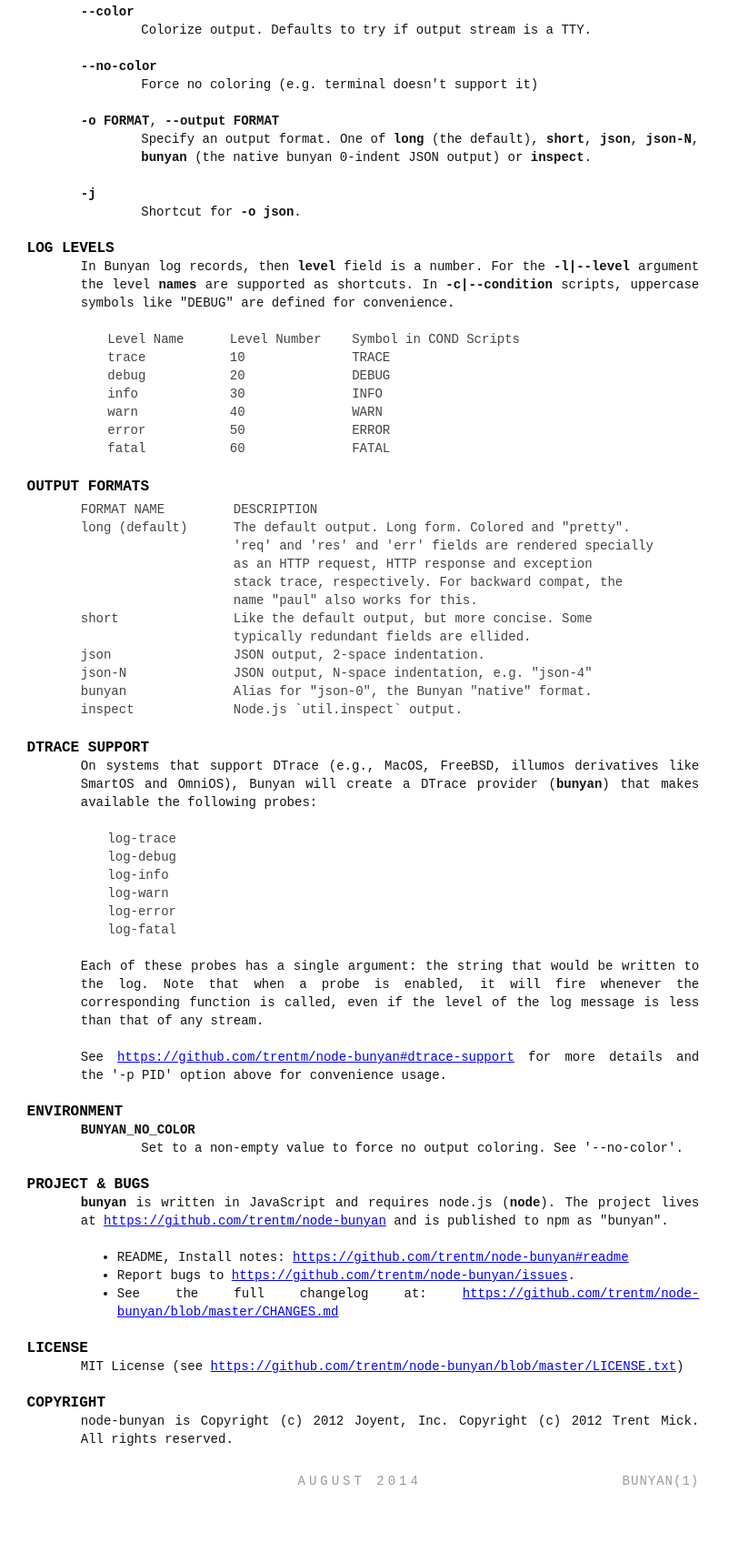
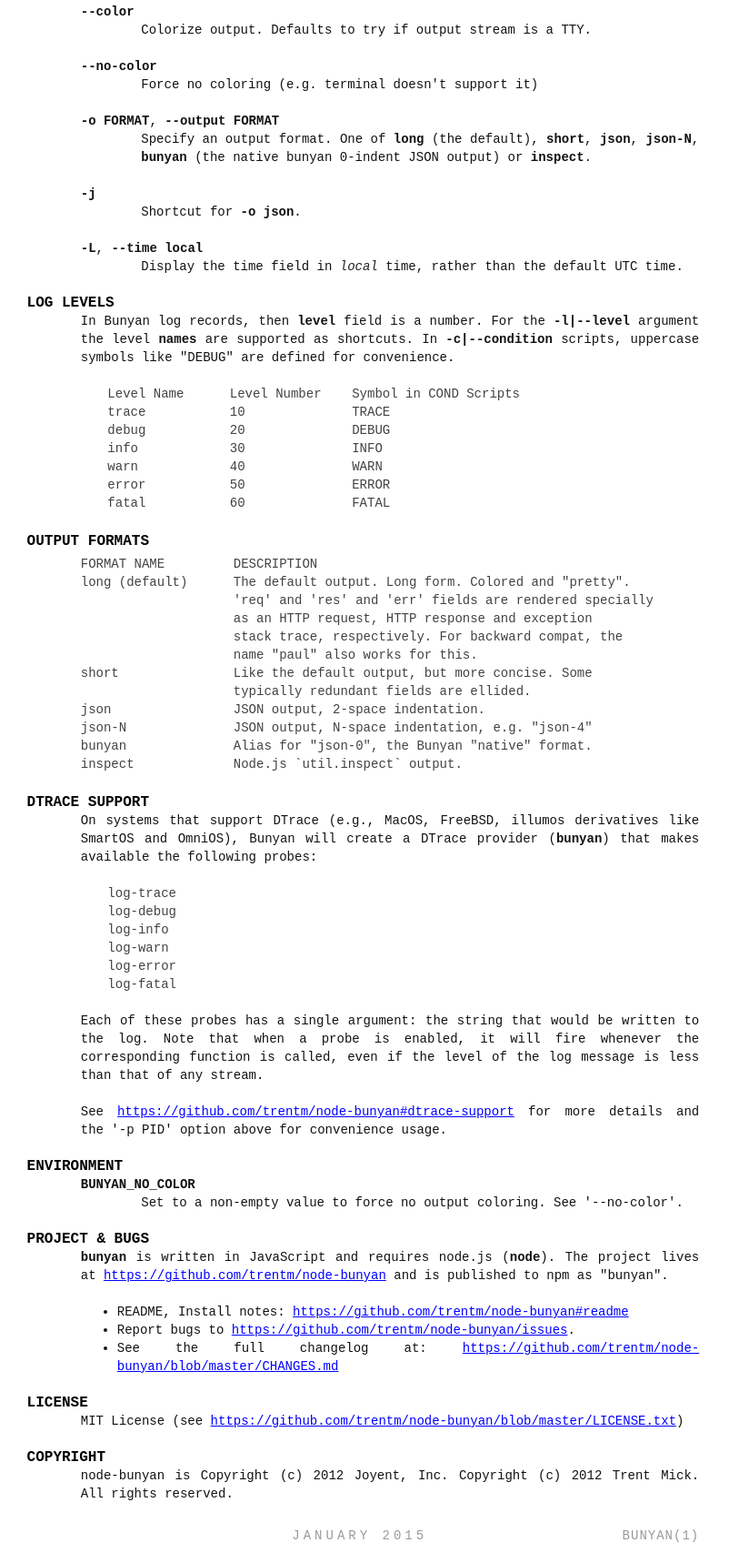
Before and after one commit to trentm/node-bunyan, a plain HTML site: page bunyan.1.html in a window 1280 px wide. Shown: the part 1785-3503 px from the top of the page at 91% size, without its empty margins (0-802 px from the left). Before the commit the page ends 3443 px from the top, so only its background shows below. Drawn offline with Linux system fonts and the light colour scheme.

Commit message:
publish latest docs

```diff
--- a/bunyan.1.html
+++ b/bunyan.1.html
@@ -182,6 +182,8 @@
 <dt><code>-o FORMAT</code>, <code>--output FORMAT</code></dt><dd><p>Specify an output format. One of <code>long</code> (the default), <code>short</code>, <code>json</code>,
 <code>json-N</code>, <code>bunyan</code> (the native bunyan 0-indent JSON output) or <code>inspect</code>.</p></dd>
 <dt class="flush"><code>-j</code></dt><dd><p>Shortcut for <code>-o json</code>.</p></dd>
+<dt><code>-L</code>, <code>--time local</code></dt><dd><p>Display the time field in <em>local</em> time, rather than the default UTC
+time.</p></dd>
 </dl>
 
 
@@ -270,7 +272,7 @@
 
   <ol class='man-decor man-foot man foot'>
     <li class='tl'></li>
-    <li class='tc'>August 2014</li>
+    <li class='tc'>January 2015</li>
     <li class='tr'>bunyan(1)</li>
   </ol>
 
```
